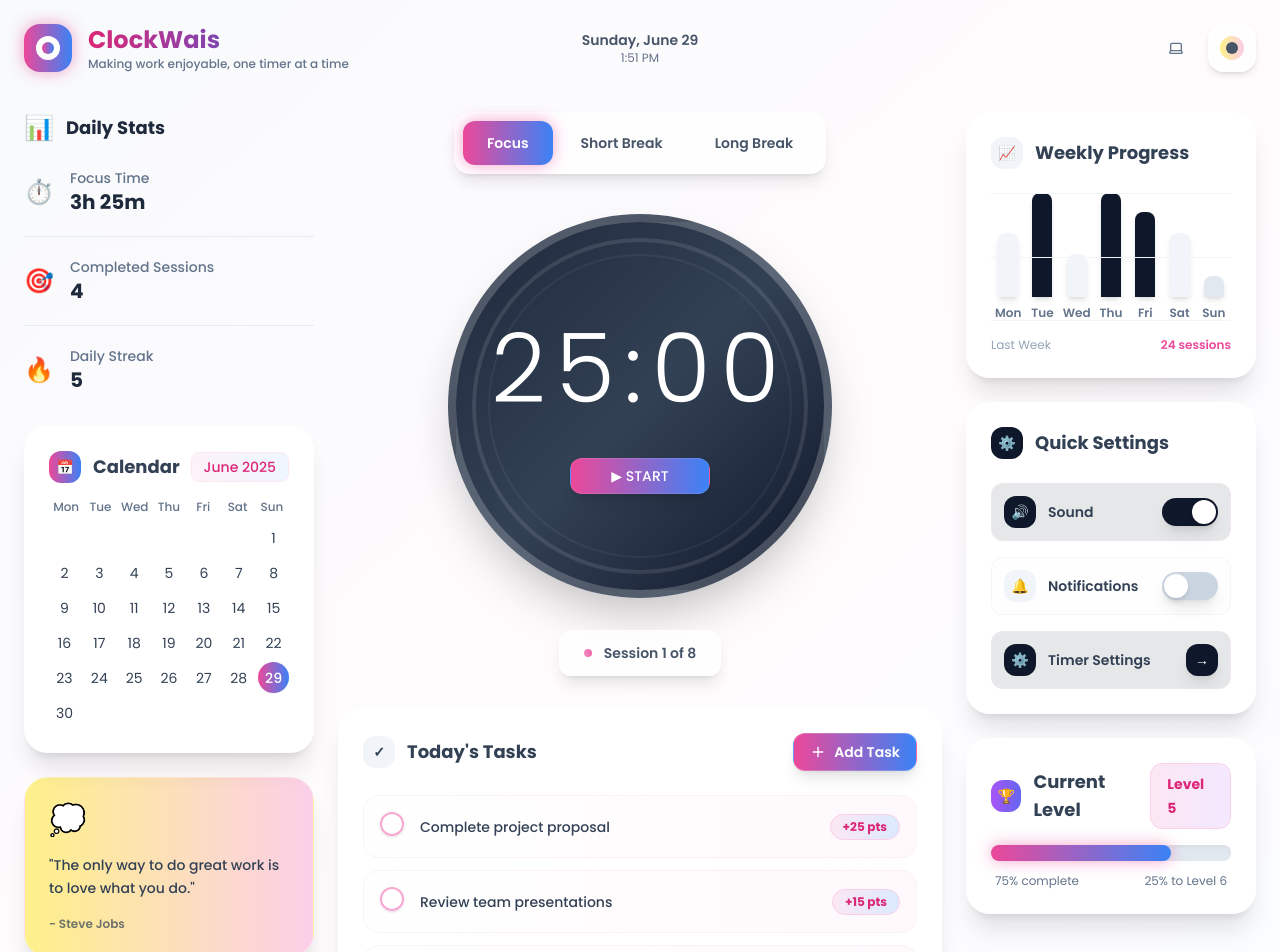
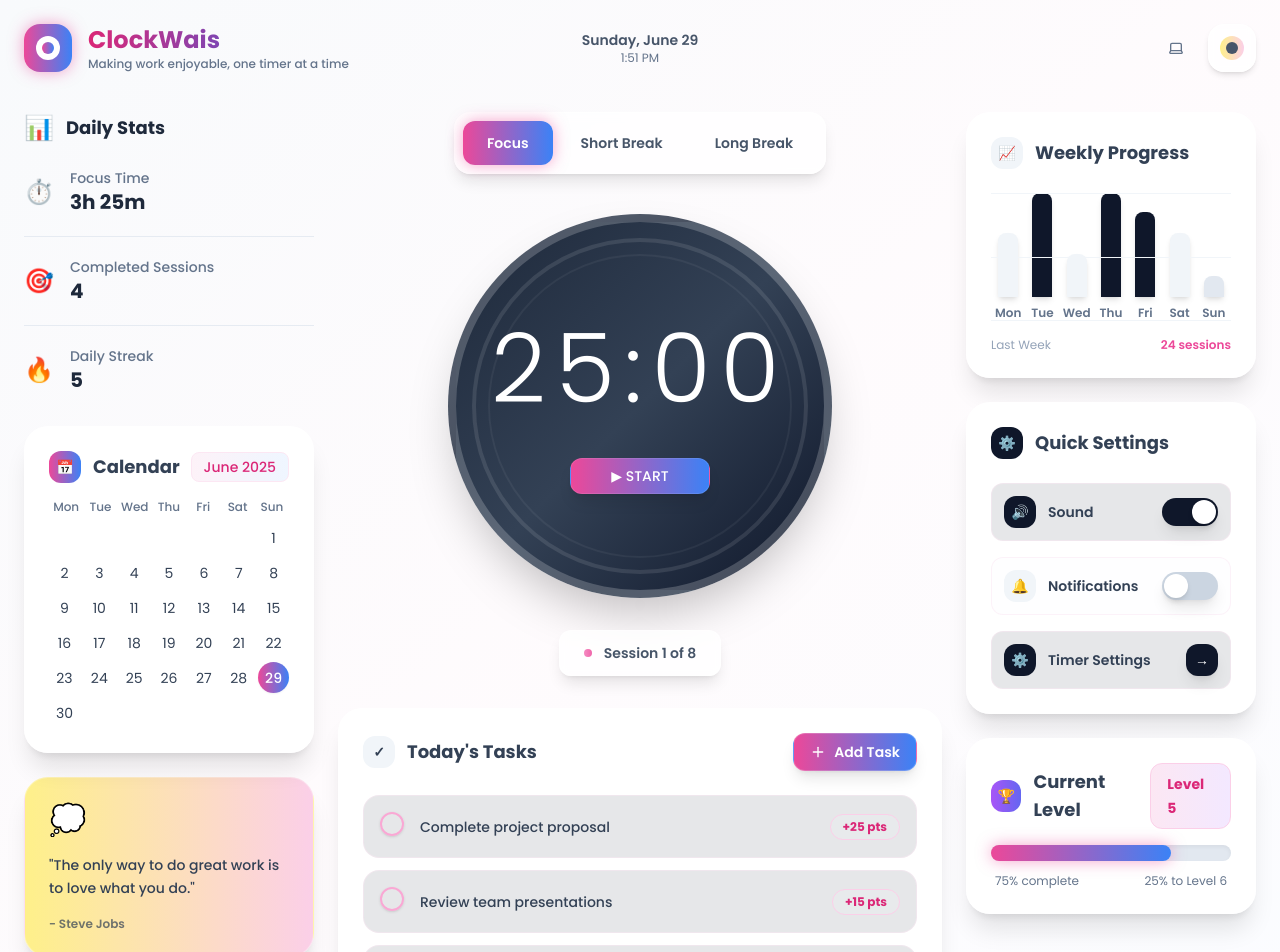
Before and after one commit to akosikhada/clockwais, a Next.js app in the folder frontend/: page / in a window 1280 px wide. Shown: the top 952 px of the page. Built offline with nearby package versions, Linux system fonts and the light colour scheme.

Commit message:
style(TaskItem): Replace gradient styles with semantic background utilities
- Swap gradient backgrounds with bg-primary/10 and bg-accent/20 for consistency
- Simplify Checkbox checked-state styles using solid bg-green-500
- Improve maintainability by removing inline gradient declarations

```diff
--- a/frontend/src/components/tasks/task-item.tsx
+++ b/frontend/src/components/tasks/task-item.tsx
@@ -11,14 +11,14 @@ interface TaskItemProps {
 
 export const TaskItem: React.FC<TaskItemProps> = ({ task, onToggle }) => {
   return (
-    <div className="flex items-center justify-between p-4 rounded-2xl bg-gradient-to-r from-white/80 to-pink-50/50 border border-pink-100/50 group hover:shadow-lg transition-all duration-300 hover:scale-[1.02]">
+    <div className="flex items-center justify-between p-4 rounded-2xl bg-primary/10 border border-pink-100/50 group hover:shadow-lg transition-all duration-300 hover:scale-[1.02]">
       <div className="flex items-center gap-4">
         <div className="relative">
           <Checkbox
             id={`task-${task.id}`}
             checked={task.completed}
             onCheckedChange={() => onToggle(task.id)}
-            className="w-6 h-6 rounded-xl border-2 border-pink-300 data-[state=checked]:bg-gradient-to-r data-[state=checked]:from-green-400 data-[state=checked]:to-green-500 data-[state=checked]:border-green-400 transition-all duration-300"
+            className="w-6 h-6 rounded-xl border-2 border-pink-300 data-[state=checked]:bg-green-500 data-[state=checked]:border-green-400 transition-all duration-300"
           />
           {task.completed && (
             <div className="absolute inset-0 flex items-center justify-center">
@@ -38,7 +38,7 @@ export const TaskItem: React.FC<TaskItemProps> = ({ task, onToggle }) => {
         </label>
       </div>
       <div className="flex items-center gap-2">
-        <span className="text-xs bg-gradient-to-r from-pink-100 to-blue-100 text-pink-600 font-bold px-3 py-1 rounded-full border border-pink-200">
+        <span className="text-xs bg-accent/20 text-pink-600 font-bold px-3 py-1 rounded-full border border-pink-200">
           +{task.points} pts
         </span>
       </div>
```
